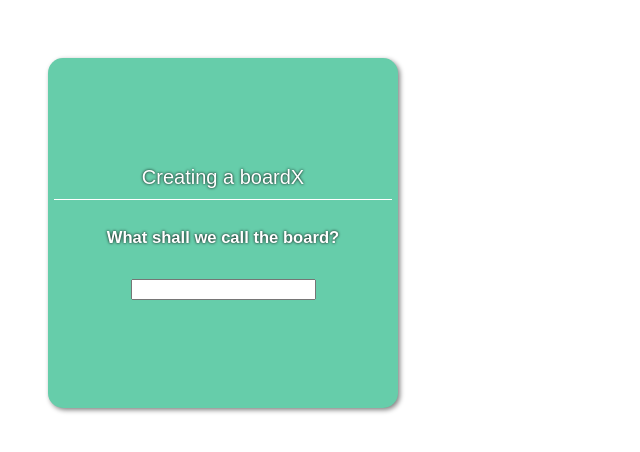
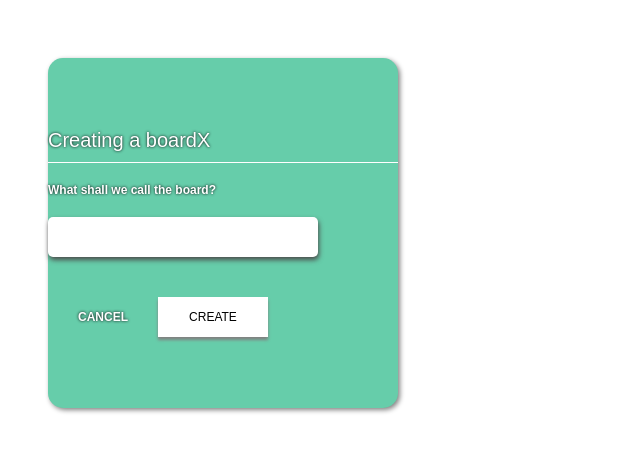
Before and after one commit to chadfraser/TrelloClone, a website: page index.html in a window 1280 px wide. Both pictures are taken after a click on the button "Create a new board...". Shown: the whole page, without its empty margins (0-640 px from the left). Drawn offline with nearby package versions, Linux system fonts and the light colour scheme.

Commit message:
Adjust buttons and class names

```diff
--- a/js/board-button.js
+++ b/js/board-button.js
@@ -1,11 +1,11 @@
-window.onload = createButtons;
+window.onload = createBoards;
 
-function createButtons() {
-    let buttonsBlock = document.getElementById("boards");
-    let createNewBoardButton = document.createElement("button");
-    createNewBoardButton.id = "btn-create-new-board";
-    createNewBoardButton.textContent = "Create a new board..."
-    createNewBoardButton.addEventListener("click", function() {
+function createBoards() {
+    let boardsBlock = document.getElementById("boards");
+    let createNewBoardCard = document.createElement("button");
+    createNewBoardCard.id = "card-create-new-board";
+    createNewBoardCard.textContent = "Create a new board..."
+    createNewBoardCard.addEventListener("click", function() {
         this.textContent = "Creating a board";
         this.classList.add("active");
         let closeIcon = document.createElement("span");
@@ -20,16 +20,20 @@ function createButtons() {
         this.appendChild(namingText);
         this.appendChild(inputBox);
 
-        let confirmCancelButtons = document.createElement("div");
+        let optionButtons = document.createElement("div");
+        this.appendChild(optionButtons);
+
         let cancelButton = document.createElement("button");
+        cancelButton.textContent = "CANCEL";
         cancelButton.id = "btn-cancel";
-        let confirmButton = document.createElement("button");
-        confirmButton.id = "btn-confirm";
-        confirmCancelButtons.appendChild(cancelButton);
-        confirmCancelButtons.appendChild(confirmButton);
+        let createButton = document.createElement("button");
+        createButton.textContent = "CREATE";
+        createButton.id = "btn-create";
+        optionButtons.appendChild(cancelButton);
+        optionButtons.appendChild(createButton);
     })
 
-    buttonsBlock.appendChild(createNewBoardButton);
+    boardsBlock.appendChild(createNewBoardCard);
 
     let savedBoards = Cookies.getJSON("savedBoards");
     console.log(savedBoards);
--- a/scss/index.scss
+++ b/scss/index.scss
@@ -1,4 +1,4 @@
-.btn {
+.card {
     width: 350px;
     height: 100px;
     border: none;
@@ -25,8 +25,8 @@
     // }
 }
 
-#btn-create-new-board {
-    @extend .btn;
+#card-create-new-board {
+    @extend .card;
     background-color: mediumaquamarine;
     color: white;
     font-family: Arial, Helvetica, sans-serif;
@@ -35,12 +35,64 @@
 
     &.active {
         height: 350px;
+        text-align: left;
+        // padding-left: 20px;
+        padding: 0;
 
         hr {
+            width: 100%;
+            left: 0;
             height: 0;
             // margin-bottom: -0.5em;
             border: 0;
             border-top: 1px solid white;
         }
+
+        h5 {
+            font-size: 12px;
+        }
     }
 }
+
+input {
+    border: none;
+    border-radius: 5px;
+    width: 250px;
+    height: 40px;
+    box-shadow: 1px 3px 5px lighten(black, 30);
+    padding: 0 10px;
+}
+
+.btn {
+    width: 110px;
+    height: 40px;
+    font-size: 12px;
+    background-color: transparent;
+    border: none;
+    margin: 40px 0 0 0;
+    padding: 0;
+    transition-duration: 0.5s;
+
+    &:hover {
+        color: turquoise;
+    }
+}
+
+#btn-cancel {
+    @extend .btn;
+    color: white;
+    font-weight: bold;
+    text-shadow: 0 0 3px black;
+}
+
+#btn-create  {
+    @extend .btn;
+    background-color: white;
+    box-shadow: 0 3px 3px lighten(black, 50);
+    color: black;
+
+    &:hover {
+        background-color: lightgrey;
+        color: blue;
+    }
+}
```
Also changed, not shown: css/index.css.
